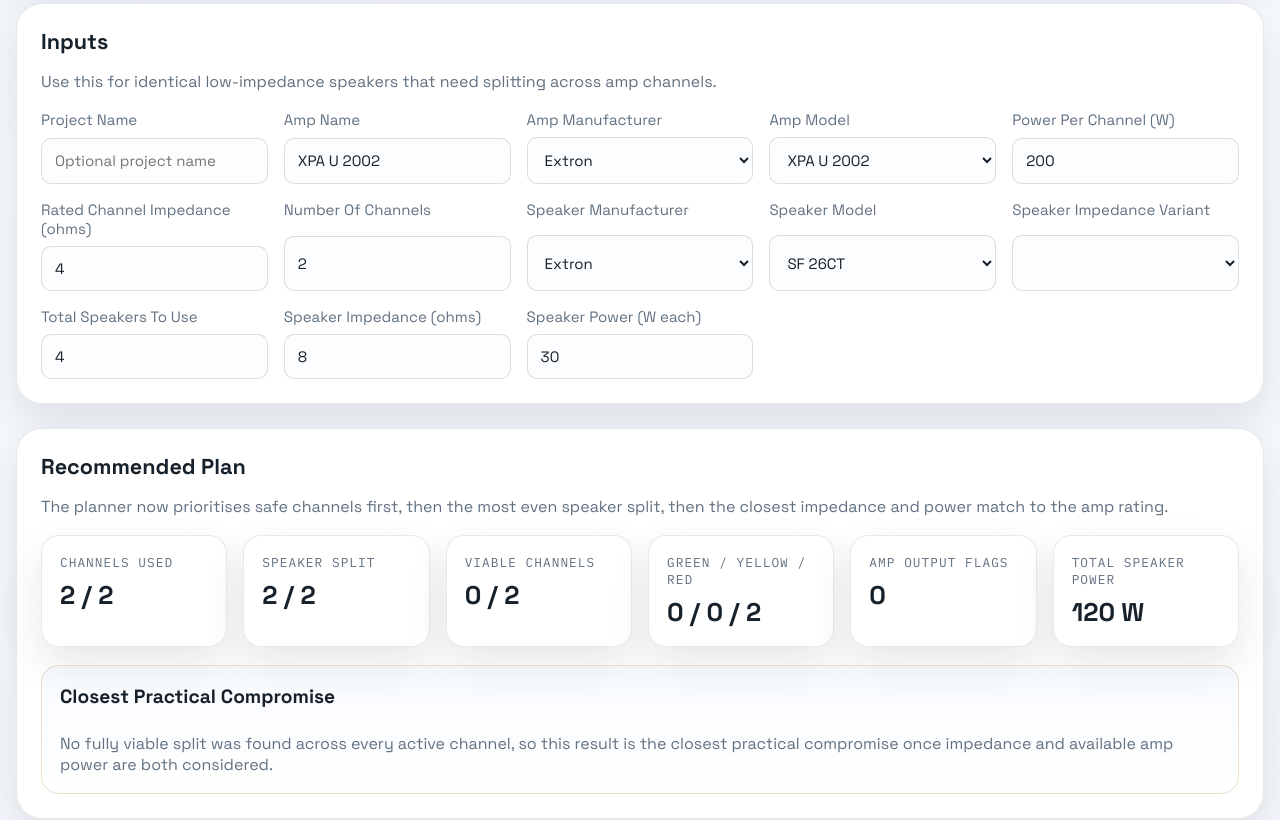
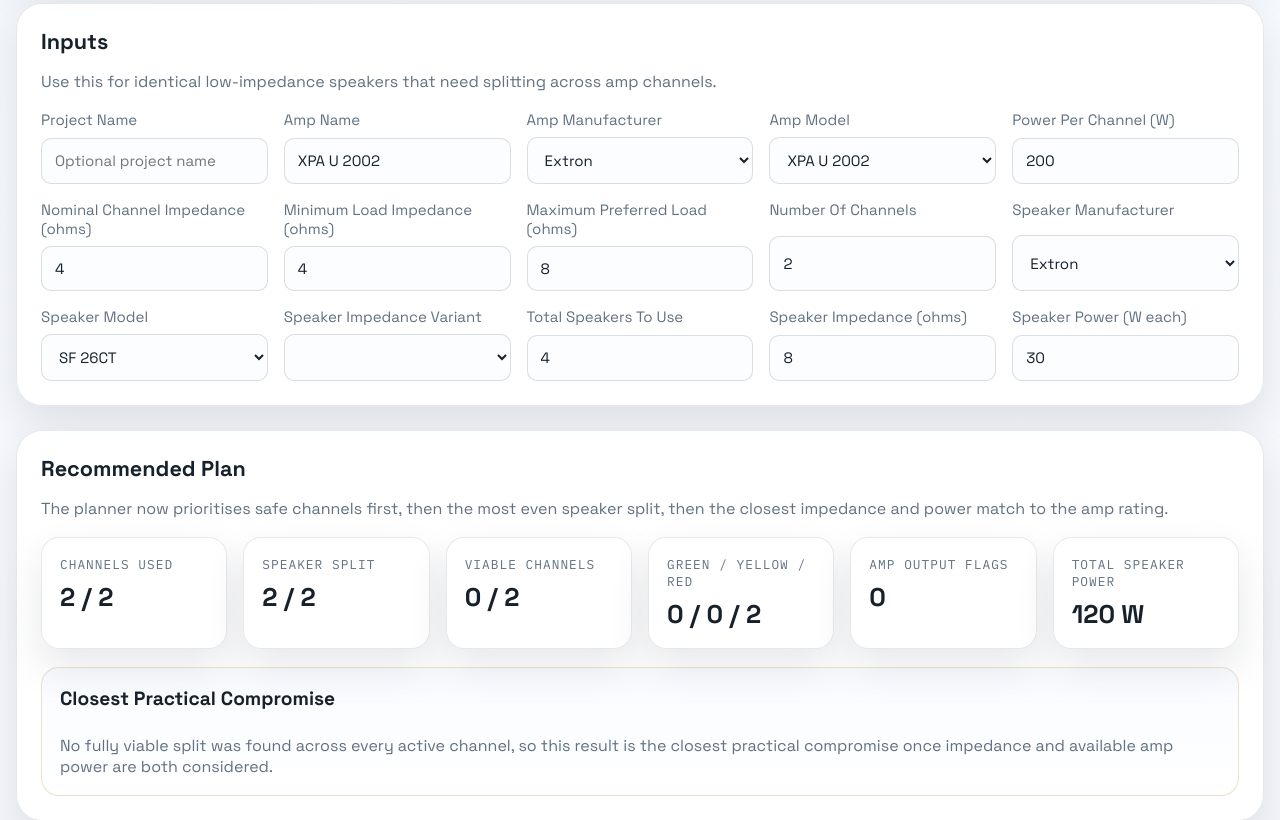
Before and after one commit to AVToolSet/FrontEnd, a Flask app: page /speaker-load-planner in a window 1280 px wide. Shown: the part 522-1342 px from the top of the page. Run offline with Flask 3, Linux system fonts and the light colour scheme; lists and menus that the app fills with data are empty.

Commit message:
Add min and max amp impedance handling to speaker planner

```diff
--- a/static/speaker_load_planner/app.js
+++ b/static/speaker_load_planner/app.js
@@ -179,7 +179,9 @@ const DEFAULTS = {
   ampBrand: "extron",
   ampModelSelect: "0",
   powerPerChannel: "200",
-  ratedImpedance: "4",
+  nominalImpedance: "4",
+  minImpedance: "4",
+  maxImpedance: "8",
   channelCount: "2",
   speakerBrand: "extron",
   speakerModelSelect: "0",
@@ -196,7 +198,9 @@ const elements = {
   ampModelSelect: document.querySelector("#amp-model-select"),
   ampModelGroup: document.querySelector("#amp-model-group"),
   powerPerChannel: document.querySelector("#power-per-channel"),
-  ratedImpedance: document.querySelector("#rated-impedance"),
+  nominalImpedance: document.querySelector("#nominal-impedance"),
+  minImpedance: document.querySelector("#min-impedance"),
+  maxImpedance: document.querySelector("#max-impedance"),
   channelCount: document.querySelector("#channel-count"),
   speakerBrand: document.querySelector("#speaker-brand"),
   speakerModelSelect: document.querySelector("#speaker-model-select"),
@@ -277,7 +281,9 @@ function getInputState() {
     ampBrand: elements.ampBrand.value,
     ampModelSelect: elements.ampModelSelect.value,
     powerPerChannel: elements.powerPerChannel.value,
-    ratedImpedance: elements.ratedImpedance.value,
+    nominalImpedance: elements.nominalImpedance.value,
+    minImpedance: elements.minImpedance.value,
+    maxImpedance: elements.maxImpedance.value,
     channelCount: elements.channelCount.value,
     speakerBrand: elements.speakerBrand.value,
     speakerModelSelect: elements.speakerModelSelect.value,
@@ -294,6 +300,31 @@ function getCatalogModel(catalog, brand, indexValue) {
     return null;
   }
   return brandCatalog.models[Number.parseInt(indexValue, 10) || 0] || null;
+}
+
+function getAmpImpedanceSpec(brand, model) {
+  const nominal = model?.nominalImpedance ?? model?.ratedImpedance ?? 4;
+
+  if (model?.minImpedance || model?.maxImpedance) {
+    return {
+      nominalImpedance: nominal,
+      minImpedance: model.minImpedance ?? nominal,
+      maxImpedance: model.maxImpedance ?? nominal,
+    };
+  }
+
+  if (brand === "k-array") {
+    return { nominalImpedance: 4, minImpedance: 4, maxImpedance: 16 };
+  }
+
+  if (brand === "crown") {
+    if (model?.model?.startsWith("DCi")) {
+      return { nominalImpedance: nominal, minImpedance: 2, maxImpedance: 16 };
+    }
+    return { nominalImpedance: nominal, minImpedance: 2, maxImpedance: 8 };
+  }
+
+  return { nominalImpedance: nominal, minImpedance: 4, maxImpedance: 8 };
 }
 
 function renderCatalogOptions(selectElement, catalog, brand) {
@@ -316,9 +347,12 @@ function applyAmpModel() {
     return;
   }
 
+  const impedanceSpec = getAmpImpedanceSpec(elements.ampBrand.value, selectedModel);
   elements.ampName.value = selectedModel.model;
   elements.powerPerChannel.value = String(selectedModel.powerPerChannel);
-  elements.ratedImpedance.value = String(selectedModel.ratedImpedance);
+  elements.nominalImpedance.value = String(impedanceSpec.nominalImpedance);
+  elements.minImpedance.value = String(impedanceSpec.minImpedance);
+  elements.maxImpedance.value = String(impedanceSpec.maxImpedance);
   elements.channelCount.value = String(selectedModel.channelCount);
 }
 
@@ -372,7 +406,16 @@ function syncCatalogMode() {
 
 function restoreDraft() {
   const draft = loadDraft();
-  const source = draft || DEFAULTS;
+  const source = {
+    ...DEFAULTS,
+    ...(draft || {}),
+  };
+
+  if (draft?.ratedImpedance && !draft?.nominalImpedance) {
+    source.nominalImpedance = draft.ratedImpedance;
+    source.minImpedance = draft.ratedImpedance;
+    source.maxImpedance = draft.ratedImpedance;
+  }
 
   Object.entries(source).forEach(([key, value]) => {
     if (elements[key]) {
@@ -392,7 +435,9 @@ function getInputs() {
     ampBrand: elements.ampBrand.value,
     ampModelName: ampModel?.model || "",
     powerPerChannel: Math.max(0, Number.parseFloat(elements.powerPerChannel.value) || 0),
-    ratedImpedance: Math.max(0, Number.parseFloat(elements.ratedImpedance.value) || 0),
+    nominalImpedance: Math.max(0, Number.parseFloat(elements.nominalImpedance.value) || 0),
+    minImpedance: Math.max(0, Number.parseFloat(elements.minImpedance.value) || 0),
+    maxImpedance: Math.max(0, Number.parseFloat(elements.maxImpedance.value) || 0),
     channelCount: Math.max(1, Number.parseInt(elements.channelCount.value, 10) || 1),
     speakerBrand: elements.speakerBrand.value,
     speakerModelName: speakerModel?.model || "",
@@ -485,8 +530,8 @@ function buildWiringDiagram(name, groups, topology) {
   return lines.join("\n");
 }
 
-function buildPlanForCount(speakerCount, speakerImpedance, ratedImpedance, powerPerChannel, speakerWattage) {
-  if (speakerCount <= 0 || speakerImpedance <= 0 || ratedImpedance <= 0 || powerPerChannel <= 0) {
+function buildPlanForCount(speakerCount, speakerImpedance, nominalImpedance, minImpedance, maxImpedance, powerPerChannel, speakerWattage) {
+  if (speakerCount <= 0 || speakerImpedance <= 0 || nominalImpedance <= 0 || minImpedance <= 0 || powerPerChannel <= 0) {
     return null;
   }
 
@@ -533,15 +578,18 @@ function buildPlanForCount(speakerCount, speakerImpedance, ratedImpedance, power
 
   const totalSpeakerPower = speakerCount * speakerWattage;
   const ranked = candidates.map((candidate) => {
-    const impedanceSafe = candidate.totalImpedance >= ratedImpedance;
-    const projectedAmpOutput = estimateAmpPowerAtLoad(powerPerChannel, ratedImpedance, candidate.totalImpedance);
+    const impedanceSafe = candidate.totalImpedance >= minImpedance;
+    const projectedAmpOutput = estimateAmpPowerAtLoad(powerPerChannel, nominalImpedance, candidate.totalImpedance);
     const ampOutputExceeded = projectedAmpOutput > powerPerChannel;
     const availableAmpOutput = impedanceSafe ? Math.min(projectedAmpOutput, powerPerChannel) : 0;
     const utilization = availableAmpOutput > 0 ? totalSpeakerPower / availableAmpOutput : Infinity;
     const powerSafe = utilization <= 1;
     const powerGap = Math.abs(availableAmpOutput - totalSpeakerPower);
-    const impedanceRatio = ratedImpedance > 0 ? candidate.totalImpedance / ratedImpedance : Infinity;
+    const impedanceRatio = nominalImpedance > 0 ? candidate.totalImpedance / nominalImpedance : Infinity;
     const impedanceMatchPenalty = Math.abs(Math.log2(impedanceRatio));
+    const rangePenalty = maxImpedance > 0 && candidate.totalImpedance > maxImpedance
+      ? candidate.totalImpedance - maxImpedance
+      : 0;
 
     return {
       ...candidate,
@@ -556,8 +604,9 @@ function buildPlanForCount(speakerCount, speakerImpedance, ratedImpedance, power
       totalSpeakerPower,
       utilization,
       powerGap,
-      delta: Math.abs(candidate.totalImpedance - ratedImpedance),
+      delta: Math.abs(candidate.totalImpedance - nominalImpedance),
       impedanceMatchPenalty,
+      rangePenalty,
       status: getTrafficStatus(utilization, impedanceSafe),
     };
   }).filter((candidate) => Number.isFinite(candidate.totalImpedance) && candidate.totalImpedance > 0);
@@ -578,6 +627,9 @@ function buildPlanForCount(speakerCount, speakerImpedance, ratedImpedance, power
     }
     if (left.delta !== right.delta) {
       return left.delta - right.delta;
+    }
+    if (left.rangePenalty !== right.rangePenalty) {
+      return left.rangePenalty - right.rangePenalty;
     }
     if (left.powerGap !== right.powerGap) {
       return left.powerGap - right.powerGap;
@@ -617,7 +669,7 @@ function generateDistributions(totalSpeakers, channelCount) {
   return results;
 }
 
-function scoreDistribution(distribution, ratedImpedance, speakerImpedance, powerPerChannel, speakerWattage) {
+function scoreDistribution(distribution, nominalImpedance, minImpedance, maxImpedance, speakerImpedance, powerPerChannel, speakerWattage) {
   const channelPlans = distribution.map((count, index) => {
     if (count === 0) {
       return {
@@ -627,7 +679,7 @@ function scoreDistribution(distribution, ratedImpedance, speakerImpedance, power
       };
     }
 
-    const plan = buildPlanForCount(count, speakerImpedance, ratedImpedance, powerPerChannel, speakerWattage);
+    const plan = buildPlanForCount(count, speakerImpedance, nominalImpedance, minImpedance, maxImpedance, powerPerChannel, speakerWattage);
     const totalSpeakerPower = plan?.totalSpeakerPower ?? count * speakerWattage;
     const estimatedAmpOutput = plan?.estimatedAmpOutput ?? 0;
     const utilization = plan?.utilization ?? Infinity;
@@ -703,13 +755,21 @@ function scoreDistribution(distribution, ratedImpedance, speakerImpedance, power
 }
 
 function calculateRecommendation(inputs) {
-  if (!inputs.powerPerChannel || !inputs.ratedImpedance || !inputs.channelCount || !inputs.speakerCount || !inputs.speakerImpedance) {
+  if (!inputs.powerPerChannel || !inputs.nominalImpedance || !inputs.minImpedance || !inputs.channelCount || !inputs.speakerCount || !inputs.speakerImpedance) {
     return null;
   }
 
   const distributions = generateDistributions(inputs.speakerCount, inputs.channelCount);
   const scored = distributions.map((distribution) =>
-    scoreDistribution(distribution, inputs.ratedImpedance, inputs.speakerImpedance, inputs.powerPerChannel, inputs.speakerWattage),
+    scoreDistribution(
+      distribution,
+      inputs.nominalImpedance,
+      inputs.minImpedance,
+      inputs.maxImpedance,
+      inputs.speakerImpedance,
+      inputs.powerPerChannel,
+      inputs.speakerWattage,
+    ),
   );
 
   scored.sort((left, right) => {
@@ -929,7 +989,9 @@ function exportCsv() {
     "Amp Name",
     "Amp Model",
     "Power Per Channel W",
-    "Rated Channel Impedance Ohms",
+    "Nominal Channel Impedance Ohms",
+    "Minimum Load Impedance Ohms",
+    "Maximum Preferred Load Impedance Ohms",
     "Channel Count",
     "Speaker Brand",
     "Speaker Model",
@@ -954,7 +1016,9 @@ function exportCsv() {
       inputs.ampName,
       inputs.ampModelName,
       inputs.powerPerChannel,
-      inputs.ratedImpedance,
+      inputs.nominalImpedance,
+      inputs.minImpedance,
+      inputs.maxImpedance,
       inputs.channelCount,
       speakerBrandLabel,
       inputs.speakerModelName,
@@ -1028,7 +1092,7 @@ elements.speakerImpedanceVariant.addEventListener("change", () => {
   updatePlanner();
 });
 
-[elements.projectName, elements.ampName, elements.powerPerChannel, elements.ratedImpedance, elements.channelCount, elements.speakerCount, elements.speakerImpedance, elements.speakerWattage]
+[elements.projectName, elements.ampName, elements.powerPerChannel, elements.nominalImpedance, elements.minImpedance, elements.maxImpedance, elements.channelCount, elements.speakerCount, elements.speakerImpedance, elements.speakerWattage]
   .forEach((input) => {
     input.addEventListener("input", updatePlanner);
     input.addEventListener("change", updatePlanner);
--- a/templates/speaker_load_planner/index.html
+++ b/templates/speaker_load_planner/index.html
@@ -66,8 +66,16 @@
             <input id="power-per-channel" type="number" min="1" step="1" value="250">
           </label>
           <label>
-            Rated Channel Impedance (ohms)
-            <input id="rated-impedance" type="number" min="1" step="1" value="4">
+            Nominal Channel Impedance (ohms)
+            <input id="nominal-impedance" type="number" min="1" step="1" value="4">
+          </label>
+          <label>
+            Minimum Load Impedance (ohms)
+            <input id="min-impedance" type="number" min="1" step="1" value="4">
+          </label>
+          <label>
+            Maximum Preferred Load (ohms)
+            <input id="max-impedance" type="number" min="1" step="1" value="8">
           </label>
           <label>
             Number Of Channels
```
